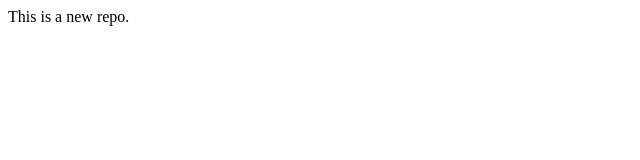
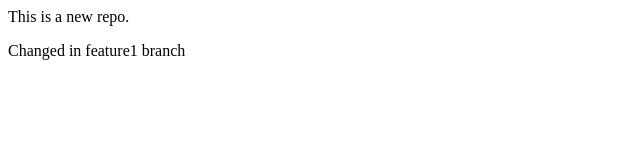
Before and after one commit to Madanop10/localrepo, a plain HTML site: page index.html in a window 1280 px wide. Shown: the whole page, without its empty margins (0-640 px from the left). Drawn offline with Linux system fonts and the light colour scheme.

Commit message:
feature added in feature1 branch

```diff
--- a/index.html
+++ b/index.html
@@ -1 +1,2 @@
 <p>This is a new repo.</p>
+<p>Changed in feature1 branch</p>
```
